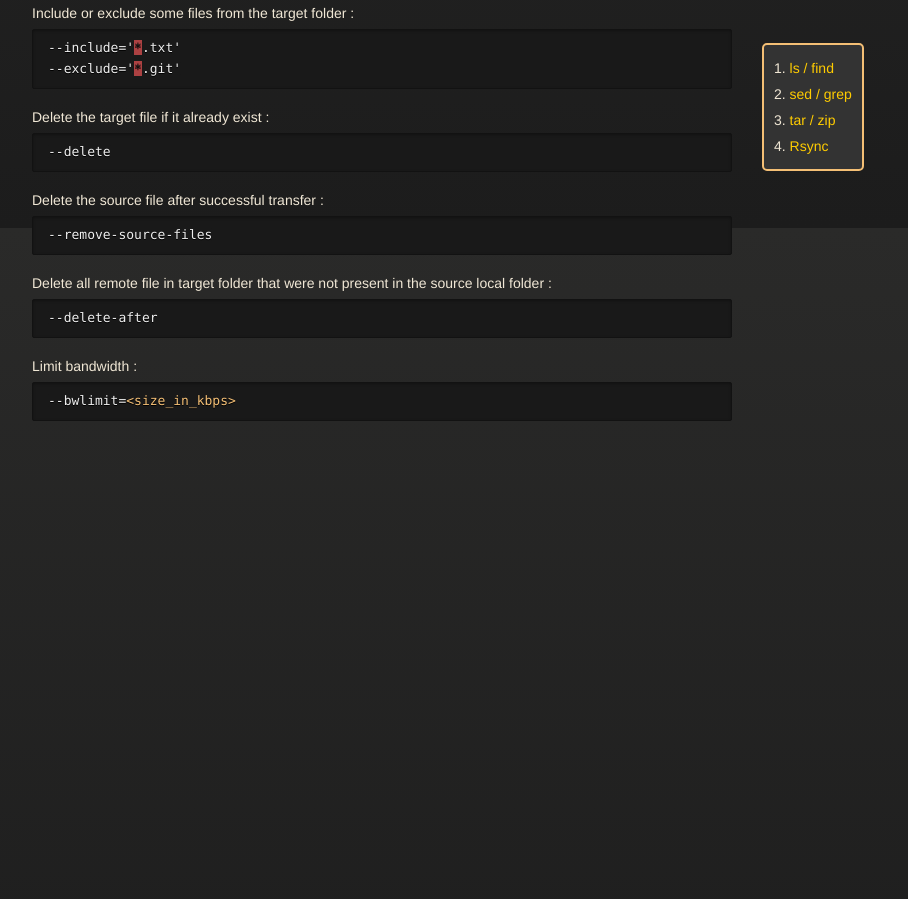
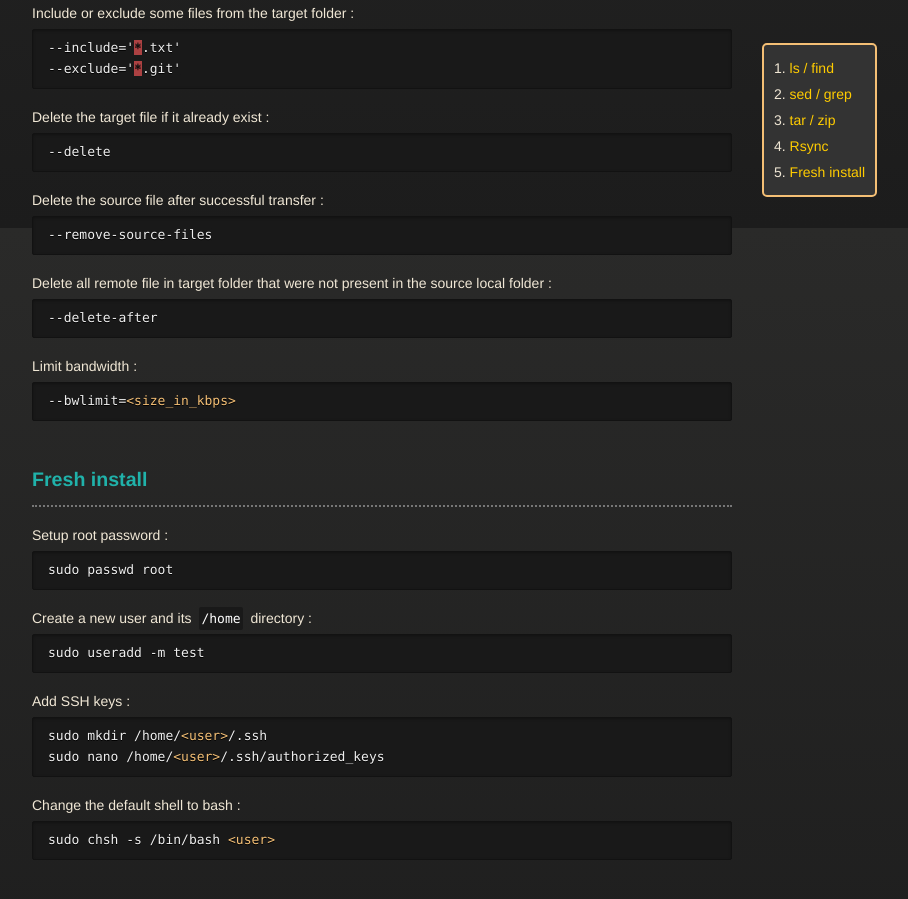
Before and after one commit to vincent-clipet/cheatsheets, a Jekyll site: the page built from markdown/unix.md, in a window 1280 px wide and 900 px high, scrolled down 1572 px. Shown: the whole window, without its empty margins (258-1166 px from the left). Built offline with Jekyll 4.4.1, drawn with Linux system fonts in a browser that asks for light colours; our own code applies the rules of GitHub Pages for plain Markdown files; before the commit the page ends 2033 px from its top, so only the background shows below that.

Commit message:
feat(unix): Added a 'fresh install' section

````diff
--- a/markdown/unix.md
+++ b/markdown/unix.md
@@ -51,6 +51,7 @@ Cut a slice of a file, between 2 given line numbers :
 ```md
 sed -n '<first_line>,<last_line>p;<last_line_plus_1>q' <input_file> > <output_file>
 ```
+
 
 
 
@@ -134,3 +135,34 @@ Limit bandwidth :
 ```md
 --bwlimit=<size_in_kbps>
 ```
+
+
+
+
+
+<br>
+
+### Fresh install
+
+<hr>
+
+Setup root password :
+```md
+sudo passwd root
+```
+
+Create a new user and its `/home` directory :
+```md
+sudo useradd -m test
+```
+
+Add SSH keys :
+```md
+sudo mkdir /home/<user>/.ssh
+sudo nano /home/<user>/.ssh/authorized_keys
+```
+
+Change the default shell to bash :
+```md
+sudo chsh -s /bin/bash <user>
+```
````
